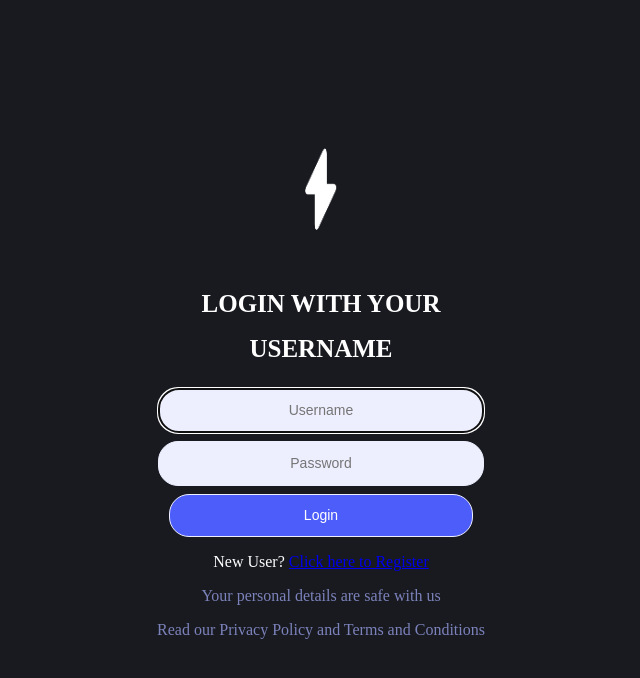
After one commit to cse442-at-ub/project_s23-webarebears, a PHP site: page /login.html in a window 1280 px wide. The commit adds this page. Shown: the top 678 px of the page, without its empty margins (319-959 px from the left). Run offline with PHP 8.4, Linux system fonts and the light colour scheme.

Commit message:
style login

```diff
--- /dev/null
+++ b/backend/login.html
@@ -0,0 +1,22 @@
+<!DOCTYPE html>
+<html>
+<head>
+    <meta charset="utf-8"/>
+    <title>Login</title>
+    <link rel="stylesheet" href="styles/login_style.css"/>
+</head>
+
+<body>
+    <form class="form" method="post" name="login">
+        <img id="logo" src="images/temp-logo.png" alt="Logo">
+        <h1 class="login-title">LOGIN WITH YOUR</h1>
+        <h1 class="login-title">USERNAME</h1>
+        <input type="text" class="login-input" name="username" placeholder="Username" autofocus="true"/>
+        <input type="password" class="login-input" name="password" placeholder="Password"/>
+        <input id="login_button" type="submit" value="Login" name="submit" class="login-button"/>
+        <p id="registration_link" class="link">New User? <a href="register.php">Click here to Register</a></p>
+        <p id="user_concern">Your personal details are safe with us</p>
+        <p id="user_concern">Read our Privacy Policy and Terms and Conditions</p>
+  </form>
+</body>
+</html>
--- /dev/null
+++ b/backend/styles/login_style.css
@@ -0,0 +1,78 @@
+body{
+    background: #181A20;
+    font-family: 'Nunito';
+}
+
+.login_page{
+    padding-top: 200px;
+    height: 20px;
+    width: 20;
+    object-fit: cover;
+
+}
+#logo{
+    height: 100px;
+    width: 100px;
+    display: block;
+    margin-top: 100px;
+    margin-left: auto;
+    margin-right: auto;
+    margin-bottom: 50px;
+    align-items: center;
+}
+
+input{
+    height: 43px;
+    width: 304px;
+    background-color: #EDEFFF;
+    border-radius: 20px;
+    padding: 0 10px;
+    margin-top: 8px;
+    font-size: 14px;
+    font-weight: 300;
+    border: 1px solid #EDEFFF;
+    text-align: center;
+}
+
+button{
+    height: 43px;
+    width: 304px;
+    background-color: #4D5DFA;
+    color:#EDEFFF;
+    border-radius: 20px;
+    border: 1px solid #4D5DFA;
+}
+
+.login-title{
+    color:white;
+    text-align: center;
+    font-size: 25px;
+}
+
+.form{
+    text-align: center;
+    border-radius: 5px;
+    width: 550px;
+    margin: 20px auto;
+    padding: 20px;
+    /* height: 600px; */
+}
+
+.forget-password{
+    color: white;
+    text-align: center;
+}
+
+#registration_link{
+    text-align: center;
+    color: white;
+}
+
+#login_button{
+    color: white;
+    background-color: #4D5DFA;
+}
+
+#user_concern{
+    color:#7C82BA;
+}
```
Also changed, not shown: backend/initial.html (added, +15 -0 lines), backend/login.php (+9 -4 lines), backend/register.html (added, +24 -0 lines), backend/register.php (+8 -9 lines), backend/styles/initial_style.css (added, +14 -0 lines), backend/styles/register_style.css (added, +53 -0 lines), backend/images/initial-logo.png (added), backend/images/temp-logo.png (added), 1 other file.
